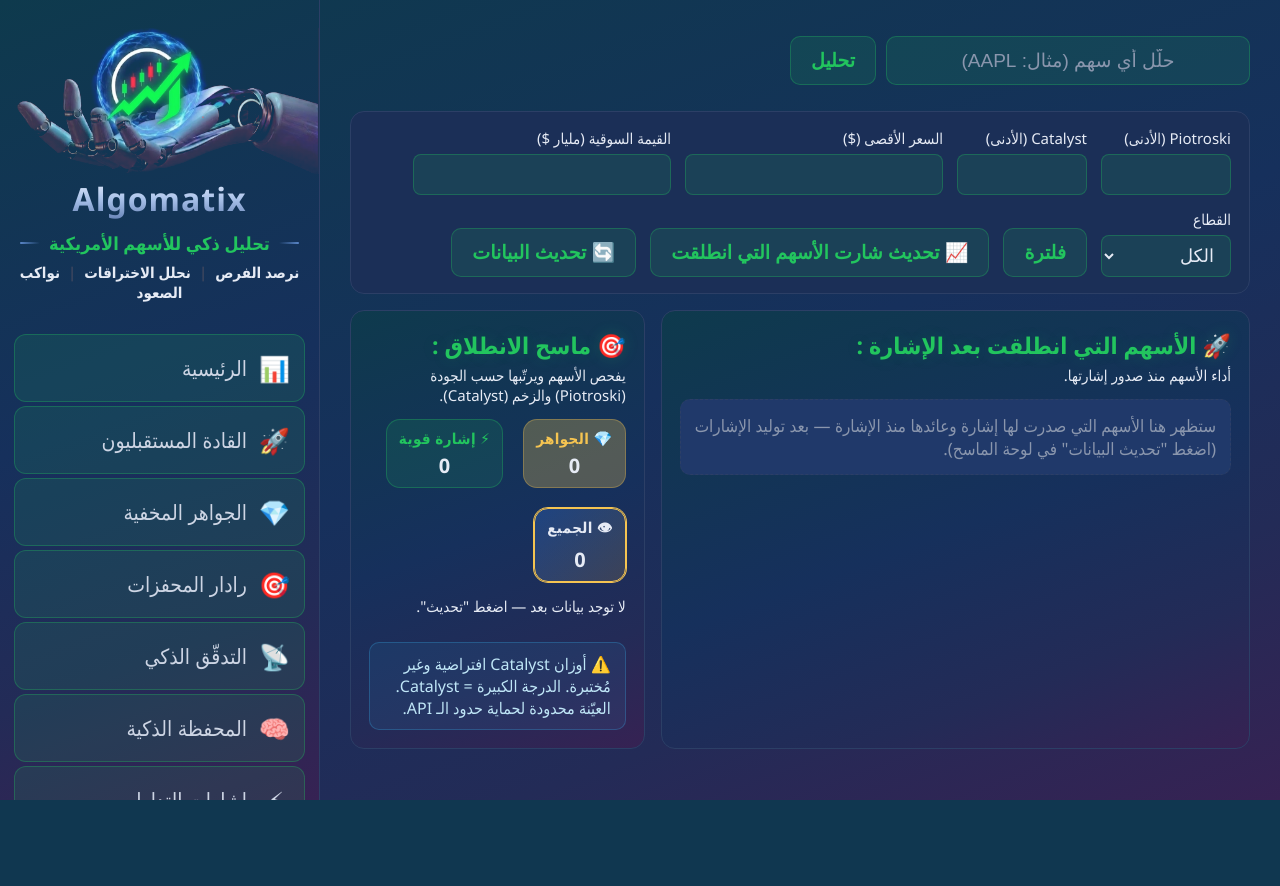
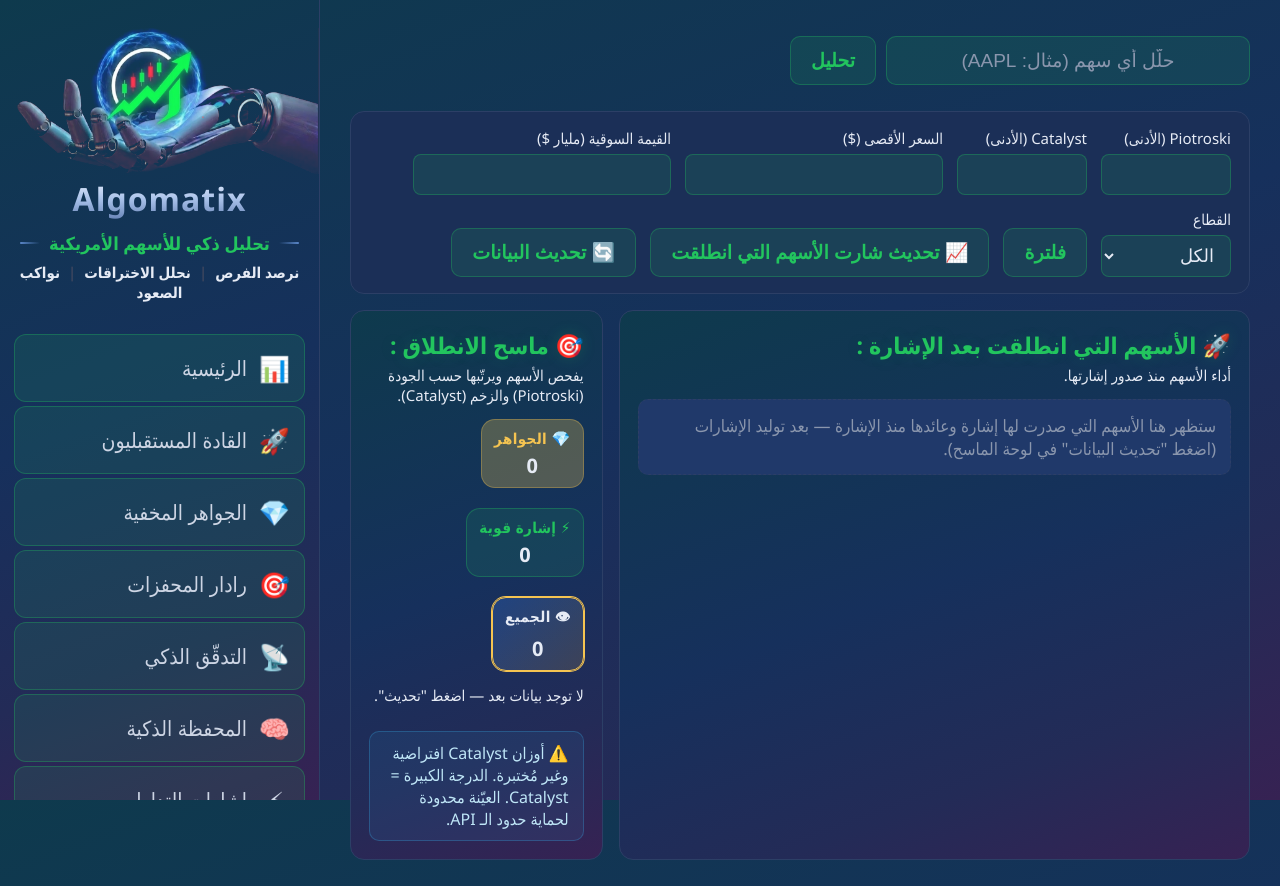
Before and after one commit to alasiri9/stock-analysis-platform, a Flask app: page / in a window 1280 px wide. Before the commit the page ends 800 px from the top, so only its background shows below. Run offline with Flask 3, Linux system fonts and the light colour scheme; data that the repository does not hold is empty.

Commit message:
تقليل عرض لوحة ماسح الانطلاق اكثر (النسبة 2.5:1) بطلب زيادة التنقيص
Co-Authored-By: Claude Sonnet 5 <noreply@anthropic.com>

```diff
--- a/static/style.css
+++ b/static/style.css
@@ -163,7 +163,7 @@ a.stat-box:hover { filter: brightness(1.15); transform: translateY(-1px); }
 .screener td, .screener th { text-align: right; }
 
 /* ---------- لوحة بلوحتين (Dashboard) ---------- */
-.dashboard { display: grid; grid-template-columns: minmax(0, 2fr) minmax(0, 1fr); gap: 16px; align-items: stretch; }
+.dashboard { display: grid; grid-template-columns: minmax(0, 2.5fr) minmax(0, 1fr); gap: 16px; align-items: stretch; }
 @media (max-width: 1100px) { .dashboard { grid-template-columns: minmax(0, 1fr); } }
 .panel {
   background: linear-gradient(160deg, #0e3a4d 0%, #16305c 50%, #232b57 78%, #362253 100%);
--- a/templates/base.html
+++ b/templates/base.html
@@ -4,7 +4,7 @@
   <meta charset="UTF-8">
   <meta name="viewport" content="width=device-width, initial-scale=1.0">
   <title>{% block title %}Algomatix — تحليل ذكي للأسهم الأمريكية{% endblock %}</title>
-  <link rel="stylesheet" href="{{ url_for('static', filename='style.css') }}?v=20260702s">
+  <link rel="stylesheet" href="{{ url_for('static', filename='style.css') }}?v=20260702t">
 </head>
 <body>
   <div class="layout">
```
